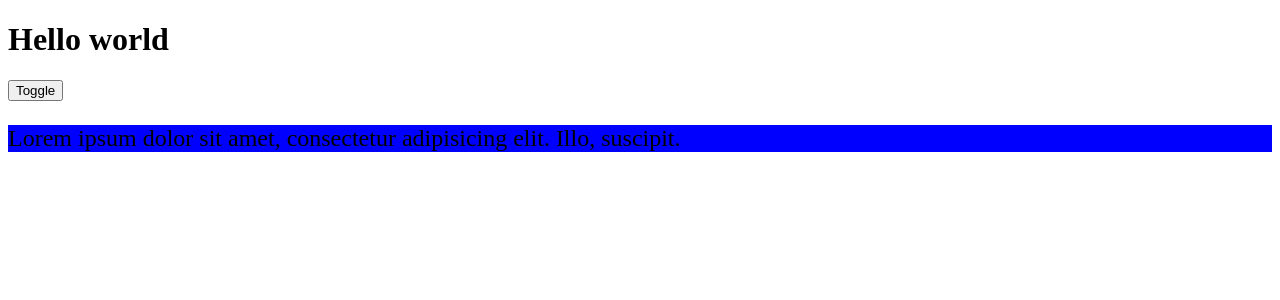
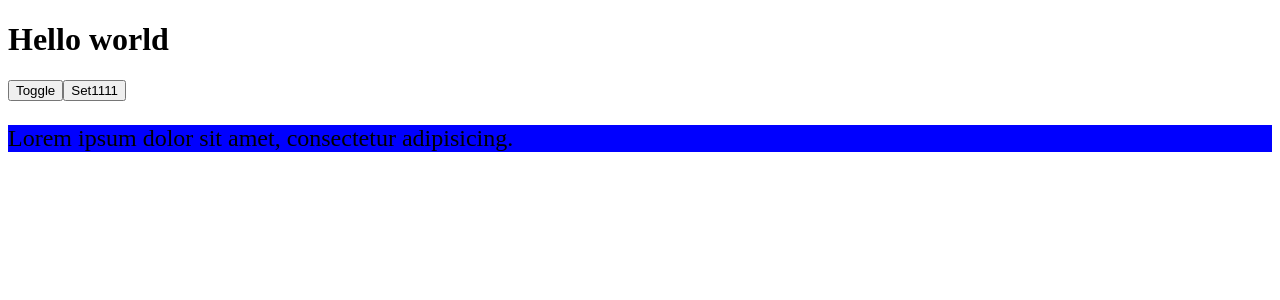
Before and after one commit to ArtemIgnatiev908976/Angular, an Angular app in the folder Angular 9. Теория и практика/angular-basics/: page / in a window 1280 px wide. Shown: the top 300 px of the page. Built offline with nearby package versions, Linux system fonts and the light colour scheme.

Commit message:
Директива ngSwitch

```diff
--- a/Angular 9. Теория и практика/angular-basics/src/app/app.component.html
+++ b/Angular 9. Теория и практика/angular-basics/src/app/app.component.html
@@ -1,9 +1,11 @@
 <h1>Hello world</h1>
 
 <button (click)="toggle = !toggle">Toggle</button>
+<button (click)="toggle = 111" >Set1111</button>
+<div [ngSwitch]="toggle" >
+  <p *ngSwitchCase="true" class="red"> Lorem ipsum dolor sit amet, consectetur adipisicing.</p>
+  <p *ngSwitchCase="false" class="blue"> Lorem ipsum dolor sit amet, consectetur adipisicing.</p>
 
-  <p *ngIf="toggle; else blueP" class="red">Lorem ipsum dolor sit amet, consectetur adipisicing elit. Architecto, aspernatur.</p>
+  <p *ngSwitchDefault>123</p>
 
-<ng-template #blueP>
-  <p *ngIf="!toggle" class="blue">Lorem ipsum dolor sit amet, consectetur adipisicing elit. Illo, suscipit.</p>
-</ng-template>
+</div>
--- a/Angular 9. Теория и практика/angular-basics/src/app/app.component.ts
+++ b/Angular 9. Теория и практика/angular-basics/src/app/app.component.ts
@@ -6,5 +6,5 @@ import {Component} from '@angular/core';
   styleUrls: ['./app.component.scss']
 })
 export class AppComponent {
-toggle = false
+toggle: any = false
 }
```
